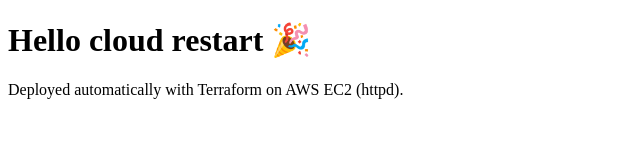
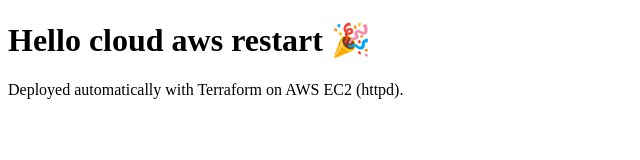
Before and after one commit to endrycofr/terraform_aws, a plain HTML site: page app/index.html in a window 1280 px wide. Shown: the whole page, without its empty margins (0-640 px from the left). Drawn offline with Linux system fonts and the light colour scheme.

Commit message:
mengubah nama

```diff
--- a/app/index.html
+++ b/app/index.html
@@ -6,7 +6,7 @@
 <title>Hello World</title>
 </head>
 <body>
-<h1>Hello  cloud  restart 🎉</h1>
+<h1>Hello  cloud aws restart 🎉</h1>
 <p>Deployed automatically with Terraform on AWS EC2 (httpd).</p>
 </body>
 </html>
```
